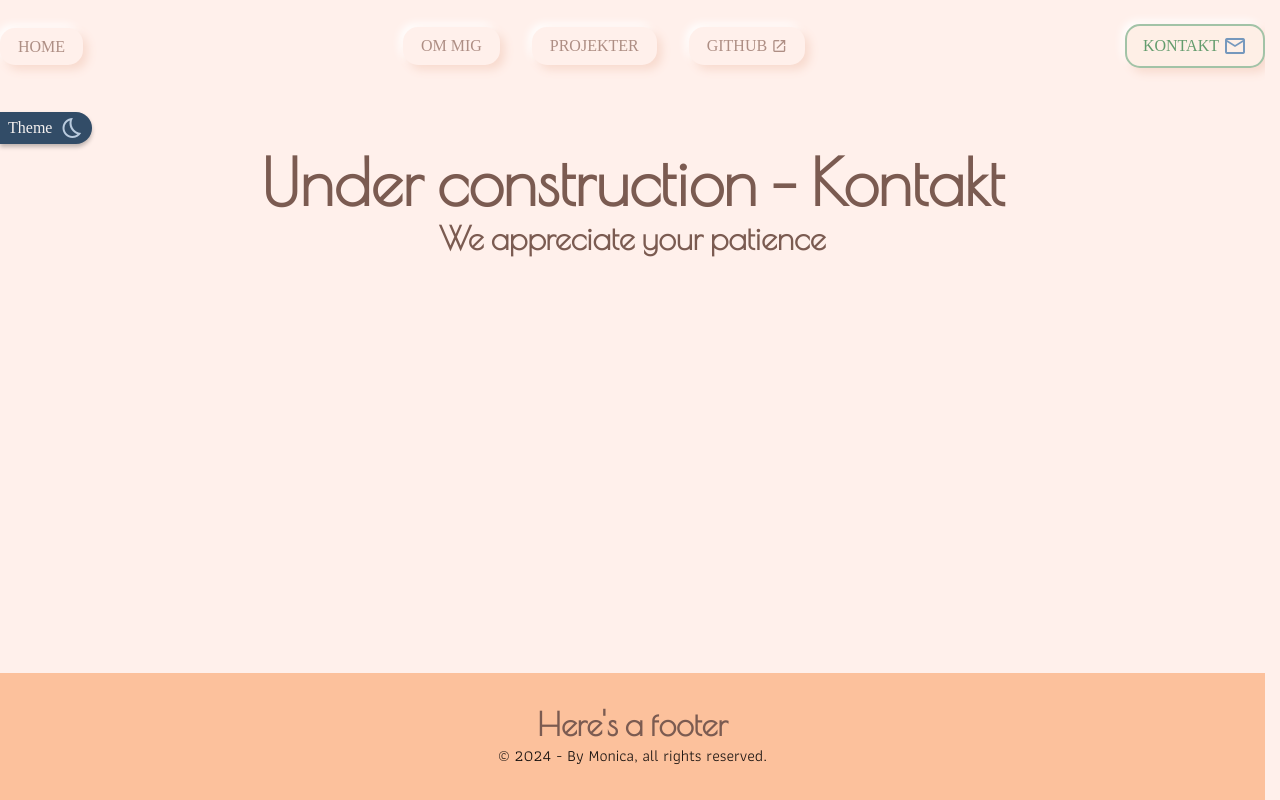
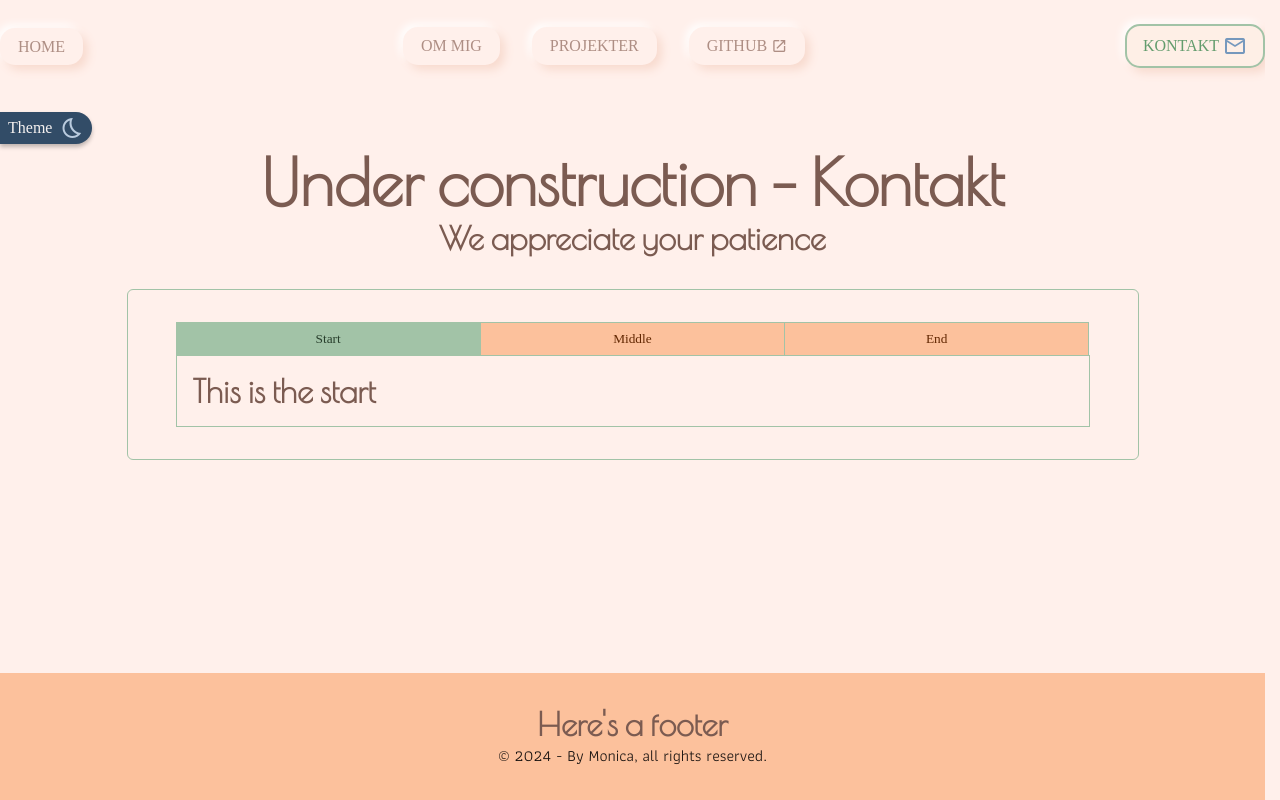
Before and after one commit to WeeWillow/portfolio, a Vue app: page /contact in a window 1280 px wide. Built offline with nearby package versions, Linux system fonts and the light colour scheme; a web font is replaced by a local one.

Commit message:
tab view test

```diff
--- /dev/null
+++ b/src/components/content/End.vue
@@ -0,0 +1,3 @@
+<template>
+  <h2>This is the end</h2>
+</template>
--- /dev/null
+++ b/src/components/content/Middle.vue
@@ -0,0 +1,3 @@
+<template>
+  <h2>This is the middle</h2>
+</template>
--- /dev/null
+++ b/src/components/content/Start.vue
@@ -0,0 +1,3 @@
+<template>
+  <h2>This is the start</h2>
+</template>
--- /dev/null
+++ b/src/components/layout/TabView.vue
@@ -0,0 +1,70 @@
+<script setup>
+  import Start from '../content/Start.vue';
+  import Middle from '../content/Middle.vue';
+  import End from '../content/End.vue';
+
+  import { ref } from 'vue';
+
+  const currentTab = ref('Start')
+
+  const tabs = {
+    Start,
+    Middle,
+    End
+  }
+</script>
+
+<template>
+  <div class="demo">
+    <button v-for="(_, tab) in tabs"
+    :key="tab"
+    :class="['tab-button', { active: currentTab === tab}]"
+    @click="currentTab = tab">
+    {{ tab }}
+    </button>
+    <component :is="tabs[currentTab]" class="tab" ></component>
+  </div>
+
+</template>
+
+<style scoped>
+/* demo = the container */
+.demo {
+  width: 80%;
+  margin: 0 auto;
+  border: 1px solid var(--secondary-300);
+  border-radius: 6px;
+  padding: 2rem 3rem;
+  margin-top: 2rem;
+  margin-bottom: 3rem;
+  user-select: none;
+  overflow-x: auto;
+}
+
+.tab-button {
+  width: 33.4%;
+  padding: .5rem 2rem;
+  border-radius: 0px;
+  border: 1px solid var(--secondary-300);
+  cursor: pointer;
+  background: var(--primary-200);
+  color: var(--primary-800);
+  margin-bottom: -1px;
+  margin-right: -1px;
+
+  transition: all 0.2s ease-in-out;
+  &:hover {
+    background: var(--primary-100);
+  }
+}
+
+.active {
+  background: var(--secondary-300);
+  color: var(--secondary-800);
+}
+
+.tab {
+  padding: 1rem;
+  border: 1px solid var(--secondary-300);
+}
+</style>
--- a/src/views/ContactView.vue
+++ b/src/views/ContactView.vue
@@ -1,6 +1,11 @@
+<script setup>
+import TabView from '@/components/layout/TabView.vue';
+</script>
+
 <template>
   <h1>Under construction - Kontakt</h1>
   <h2>We appreciate your patience</h2>
+  <TabView />
 </template>
 
 <style scoped>
```
